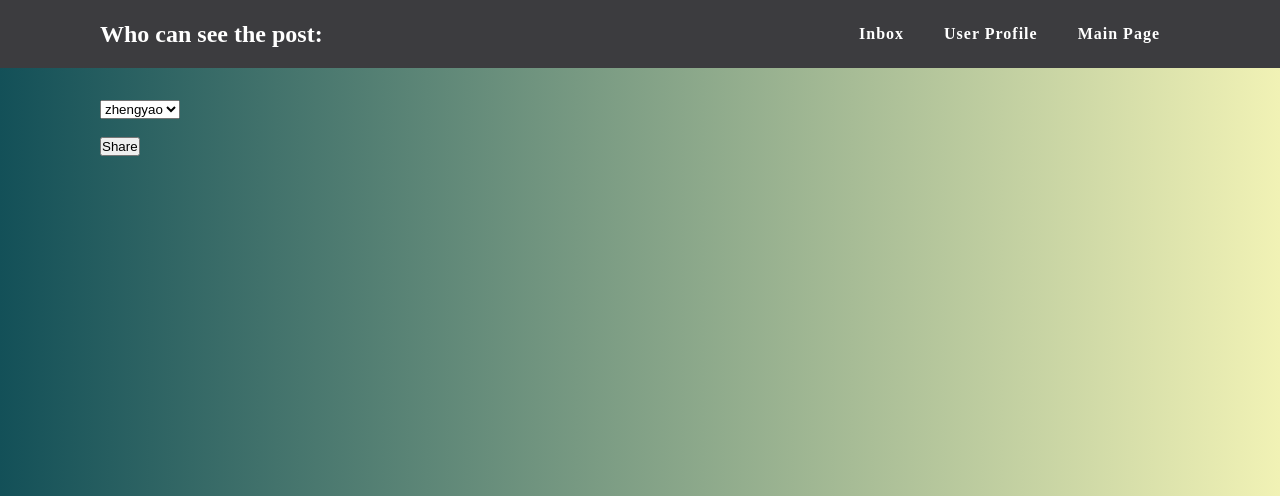
After one commit to CMPUT404FaLL2021/team-project-404, a Django app: page /socialapp/select_views/e1347e52-1158-4593-a081-493cab29f10b/06727b6f-fdcd-4ea2-878a-aeb75abca8cb/ in a window 1280 px wide. The commit adds this page. Shown: the top 496 px of the page. Run offline with Django 3.2, Linux system fonts and the light colour scheme.

Commit message:
added post to inbox

```diff
--- a/socialapp/forms.py
+++ b/socialapp/forms.py
@@ -33,6 +33,10 @@ class PostForm(forms.ModelForm):
             'description': forms.Textarea(attrs={'placeholder': 'Enter description here'}),
         }
 
+class ViewerForm(forms.Form):
+    viewers_choices = [(v.id, v.displayName) for v in Author.objects.all()]
+    viewer = forms.ChoiceField(label=False, choices = viewers_choices)
+
 # class EditForm(forms.ModelForm):
 #     edit = forms.CharField(label=False, required=True, widget=forms.Textarea(attrs={'placeholder': '...'}))
 #     class Meta:
--- a/socialapp/models.py
+++ b/socialapp/models.py
@@ -41,7 +41,7 @@ class Post(models.Model):
     unlisted = models.BooleanField(default=False)
     #edit = models.CharField(max_length=140)
     likes = models.ManyToManyField(Author, related_name='post_likes', blank=True)
-    inbox = models.ForeignKey(Inbox, on_delete=models.CASCADE, null=True, blank=True)
+    inbox = models.ManyToManyField(Inbox, blank=True)
 
     def like_count(self):
         return self.likes.count()
--- /dev/null
+++ b/socialapp/templates/socialapp/select_viewers.html
@@ -0,0 +1,41 @@
+<!DOCTYPE html>
+<html lang="en">
+    <head>
+        <meta name="viewport" content="width=device-width, initial-scale=1">
+        <meta charset="UTF-8">
+        <title>Add Post</title>
+        <link rel="stylesheet" href="/static/css/style.css">
+        <link rel="stylesheet" href="https://stackpath.bootstrapcdn.com/font-awesome/4.7.0/css/font-awesome.min.css"
+        integrity="sha384-wvfXpqpZZVQGK6TAh5PVlGOfQNHSoD2xbE+QkPxCAFlNEevoEH3Sl0sibVcOQVnN" crossorigin="anonymous">
+        <style>
+            body {
+                background: #F1F2B5;  /* fallback for old browsers */
+                background: -webkit-linear-gradient(to right, #135058, #F1F2B5);  /* Chrome 10-25, Safari 5.1-6 */
+                background: linear-gradient(to right, #135058, #F1F2B5); /* W3C, IE 10+/ Edge, Firefox 16+, Chrome 26+, Opera 12+, Safari 7+ */
+                padding: 100px 100px 100px;
+                display: flex;
+                justify-content: space-between;
+            }
+        </style>
+    </head>
+
+    <body>
+        <header>
+            <a href="{% url 'select_viewers' author_id post_id %}" class="logo">Who can see the post:</a>
+            <ul class="navigation">
+                <li><a href="{% url 'inbox' author_id %}">Inbox</a></li>
+                <li><a href="{% url 'author_profile' author_id %}">User Profile</a></li>
+                <li><a href="{% url 'main_page' author_id %}">Main Page</a></li>
+                <!-- 下次开会完成跳转-->
+            </ul>
+        </header>
+        <div class="content">
+            <form action="{% url 'select_viewers' author_id post_id %}" method="POST">
+                {% csrf_token %}
+                {{ form }}
+                <br><br>
+                <input type='submit' value="Share">
+            </form>
+        </div>
+    </body>
+</html>
--- a/socialapp/urls.py
+++ b/socialapp/urls.py
@@ -11,6 +11,7 @@ urlpatterns = [
     path('logout/', views.logout, name = 'logout'),
     path('inbox/<uuid:author_id>/', views.inbox, name = 'inbox'),
     path('add_post/<uuid:author_id>/', views.add_post, name = 'add_post'),
+    path('select_views/<uuid:author_id>/<uuid:post_id>/', views.select_viewers, name = 'select_viewers'),
     path('edit_post/<uuid:author_id>/<uuid:edit_post_id>/', views.edit_post, name = 'edit_post'),
     path('show_post/<uuid:author_id>/<uuid:show_post_id>/', views.show_post, name = 'show_post'),
     path('author_profile/<uuid:author_id>/', views.author_profile, name = 'author_profile'),
--- a/socialapp/views.py
+++ b/socialapp/views.py
@@ -2,7 +2,7 @@
 from django.shortcuts import render, redirect
 from django.contrib import messages
 from django.http import HttpResponse, HttpResponseRedirect
-from socialapp.forms import AuthorForm, PostForm, CommentForm
+from socialapp.forms import AuthorForm, PostForm, CommentForm, ViewerForm
 from socialapp.models import *
 from django.urls import reverse
 from django.utils import timezone
@@ -77,7 +77,8 @@ def inbox(request, author_id):
     author = Author.objects.get(pk=author_id)
     inbox = Inbox.objects.get(author=author)
     friend_request_list = FriendRequest.objects.filter(inbox=inbox)
-    return render(request, 'socialapp/inbox.html', {'author_id': author_id, 'friend_request_list': friend_request_list})
+    posts = Post.objects.filter(inbox=inbox)
+    return render(request, 'socialapp/inbox.html', {'author_id': author_id, 'friend_request_list': friend_request_list, 'posts':posts})
 
 
 # view of author_profile.html
@@ -134,6 +135,14 @@ def add_post(request, author_id):
             unlisted = form.cleaned_data['unlisted']
             p = Post(title=title, content=content, description=description, author=Author.objects.get(id=author_id), visibility=visibility, unlisted=unlisted, contentType=contentType)
             p.save()
+            if visibility == "FRIENDS":
+                friends = Author.objects.get(id=author_id).followers.all()
+                for friend in friends:
+                    inbox = Inbox.objects.get(author=Author.objects.get(id=friend.id))
+                    p.inbox.add(inbox)
+            elif visibility == "PRIVATE":
+                return render(request, 'socialapp/select_viewers.html', {'form':ViewerForm, 'author_id':author_id, 'post_id':p.id})
+
             response = redirect(main_page, author_id)
             return response
 
@@ -141,6 +150,33 @@ def add_post(request, author_id):
         form = PostForm()
 
     return render(request, 'socialapp/add_post.html', {'form':form, 'author_id':author_id})
+
+def select_viewers(request, author_id, post_id):
+    if request.method == 'POST':
+        form = ViewerForm()
+        post = Post.objects.get(id=post_id)
+        """
+        cannot not figure out why form.is_valid() always returns false
+        """
+        # if form.is_valid():
+        #     return HttpResponse("test")
+            # for viewer in viewers:
+                # inbox = Inbox(author=Author.objects.get(id=viewer), post=post, type='post', message='Private Post')
+                # inbox.save()
+            # response = redirect(main_page, author_id)
+            # return response
+        viewer = request.POST.get('viewer', '')
+        post = Post.objects.get(id=post_id)
+        inbox = Inbox.objects.get(author=Author.objects.get(id=viewer))
+        post.inbox.add(inbox)
+        response = redirect(main_page, author_id)
+        return response
+
+    else:
+        form = ViewerForm()
+
+    return render(request, 'socialapp/select_viewers.html', {'form':form, 'author_id':author_id, 'post_id':post_id})
+
 
 def if_like(post_to_show, author_id):
     if post_to_show.likes.filter(id=author_id).exists():
```
Also changed, not shown: socialapp/templates/socialapp/inbox.html (+20 -0 lines), socialapp/migrations/0002_auto_20211027_1905.py (added).
